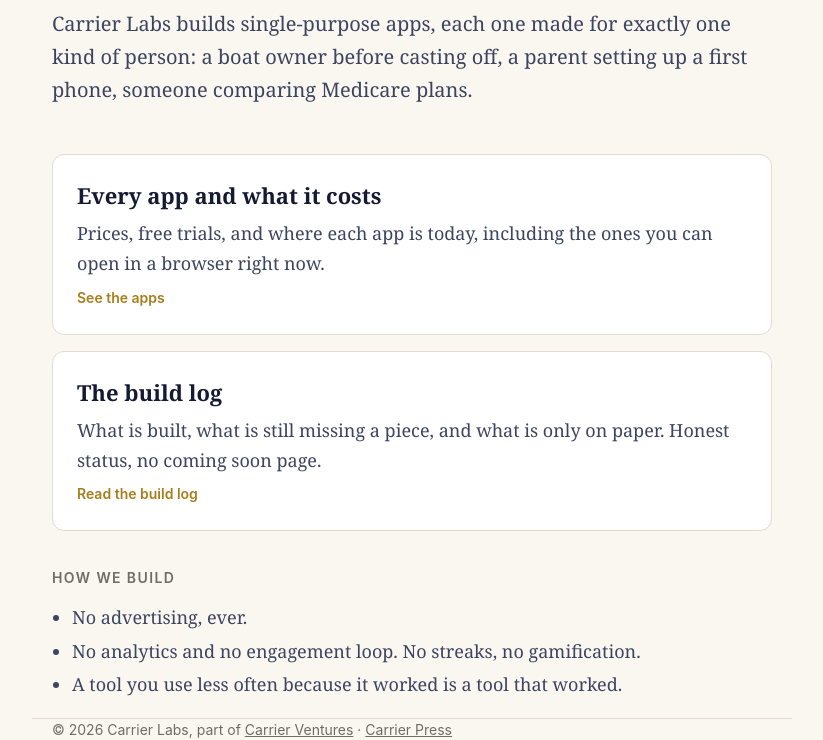
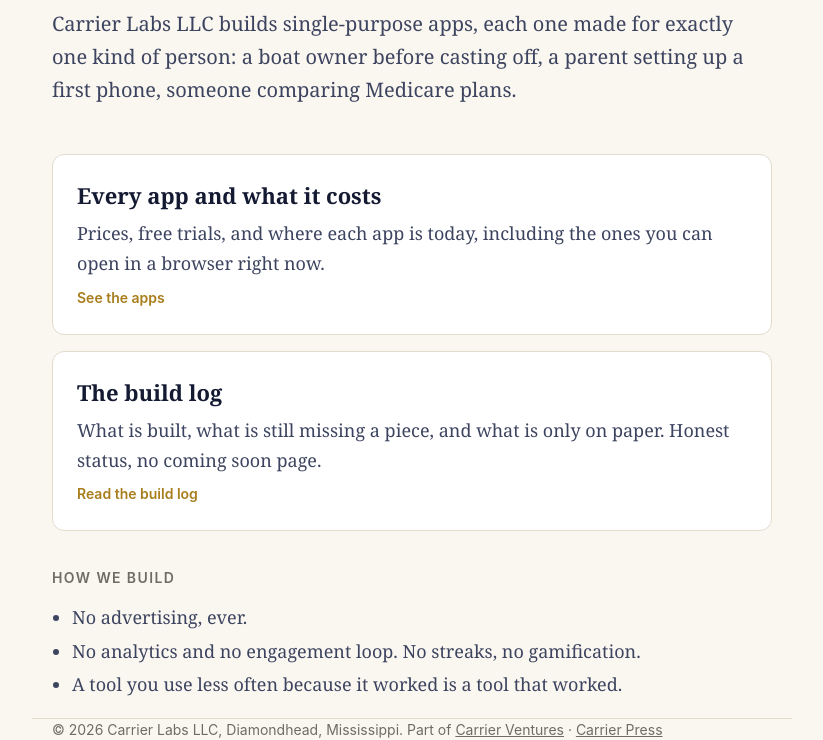
Before and after one commit to carrster43/carrierlabs-site, a plain HTML site: page index.html in a window 1280 px wide. Shown: the part 149-889 px from the top of the page, without its empty margins (228-1051 px from the left). Drawn offline with Linux system fonts and the light colour scheme.

Commit message:
Name the legal entity, Carrier Labs LLC
Co-Authored-By: Claude Opus 5.5 <noreply@anthropic.com>
Claude-Session: 98bb4058-390b-4a57-9c85-8cb1faa68301

```diff
--- a/index.html
+++ b/index.html
@@ -1,8 +1,8 @@
 <!doctype html>
 <html lang="en"><head><meta charset="utf-8"><meta name="viewport" content="width=device-width,initial-scale=1">
-<title>Carrier Labs</title><meta name="description" content="Carrier Labs builds small apps that each do one job well. No ads, no analytics, no streaks.">
+<title>Carrier Labs LLC</title><meta name="description" content="Carrier Labs builds small apps that each do one job well. No ads, no analytics, no streaks.">
 <link rel="canonical" href="https://carrierlabs.org/"><meta property="og:title" content="Carrier Labs"><meta property="og:description" content="Carrier Labs builds small apps that each do one job well. No ads, no analytics, no streaks.">
 <meta property="og:url" content="https://carrierlabs.org/"><meta property="og:type" content="website">
 <link rel="icon" href="favicon.png" type="image/png"><link rel="stylesheet" href="styles.css"></head>
-<body><main class="wrap"><header><div class="eyebrow">Carrier Labs</div><h1>Small tools that do one job.</h1><p class="lede">Carrier Labs builds single-purpose apps, each one made for exactly one kind of person: a boat owner before casting off, a parent setting up a first phone, someone comparing Medicare plans.</p></header><div class="cards"><a class="card" href="https://carrierpress.com/apps/"><h2>Every app and what it costs</h2><p>Prices, free trials, and where each app is today, including the ones you can open in a browser right now.</p><span class="go">See the apps</span></a><a class="card" href="https://carrierpress.com/labs/"><h2>The build log</h2><p>What is built, what is still missing a piece, and what is only on paper. Honest status, no coming soon page.</p><span class="go">Read the build log</span></a></div><h3>How we build</h3><ul class="plain"><li>No advertising, ever.</li><li>No analytics and no engagement loop. No streaks, no gamification.</li><li>A tool you use less often because it worked is a tool that worked.</li></ul></main>
-<footer class="wrap">&copy; 2026 Carrier Labs, part of <a href="https://carrierventures.org/">Carrier Ventures</a> &middot; <a href="https://carrierpress.com/">Carrier Press</a></footer></body></html>
+<body><main class="wrap"><header><div class="eyebrow">Carrier Labs</div><h1>Small tools that do one job.</h1><p class="lede">Carrier Labs LLC builds single-purpose apps, each one made for exactly one kind of person: a boat owner before casting off, a parent setting up a first phone, someone comparing Medicare plans.</p></header><div class="cards"><a class="card" href="https://carrierpress.com/apps/"><h2>Every app and what it costs</h2><p>Prices, free trials, and where each app is today, including the ones you can open in a browser right now.</p><span class="go">See the apps</span></a><a class="card" href="https://carrierpress.com/labs/"><h2>The build log</h2><p>What is built, what is still missing a piece, and what is only on paper. Honest status, no coming soon page.</p><span class="go">Read the build log</span></a></div><h3>How we build</h3><ul class="plain"><li>No advertising, ever.</li><li>No analytics and no engagement loop. No streaks, no gamification.</li><li>A tool you use less often because it worked is a tool that worked.</li></ul></main>
+<footer class="wrap">&copy; 2026 Carrier Labs LLC, Diamondhead, Mississippi. Part of <a href="https://carrierventures.org/">Carrier Ventures</a> &middot; <a href="https://carrierpress.com/">Carrier Press</a></footer></body></html>
```
